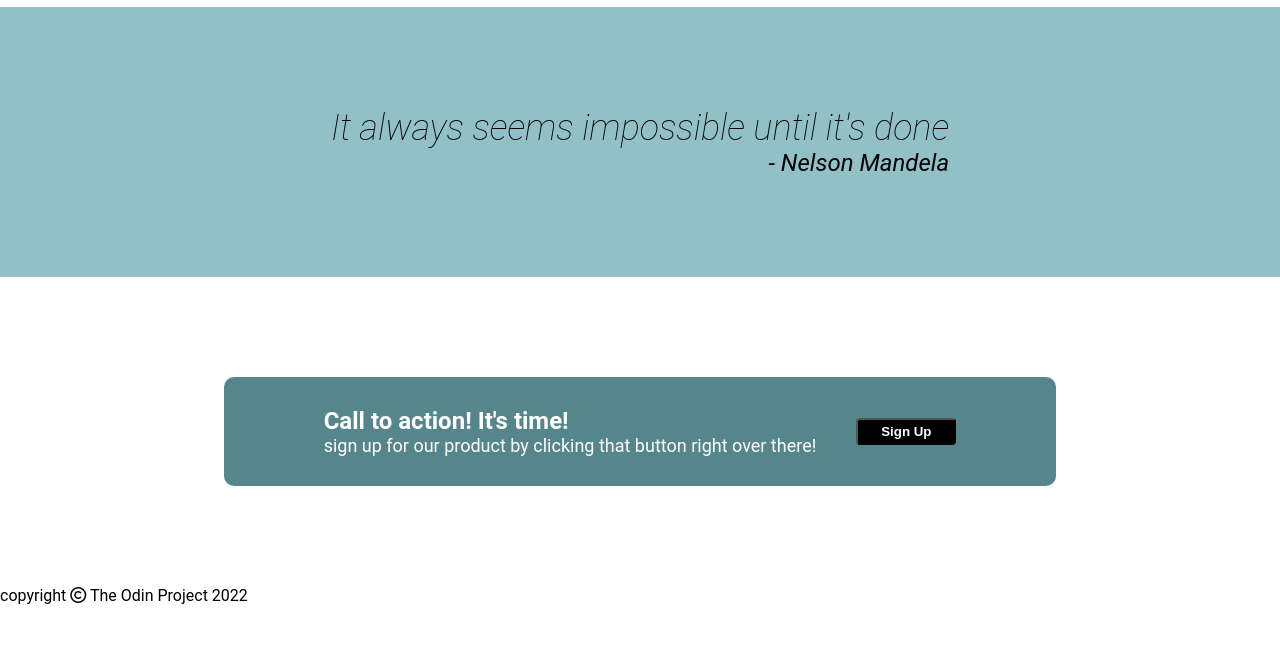
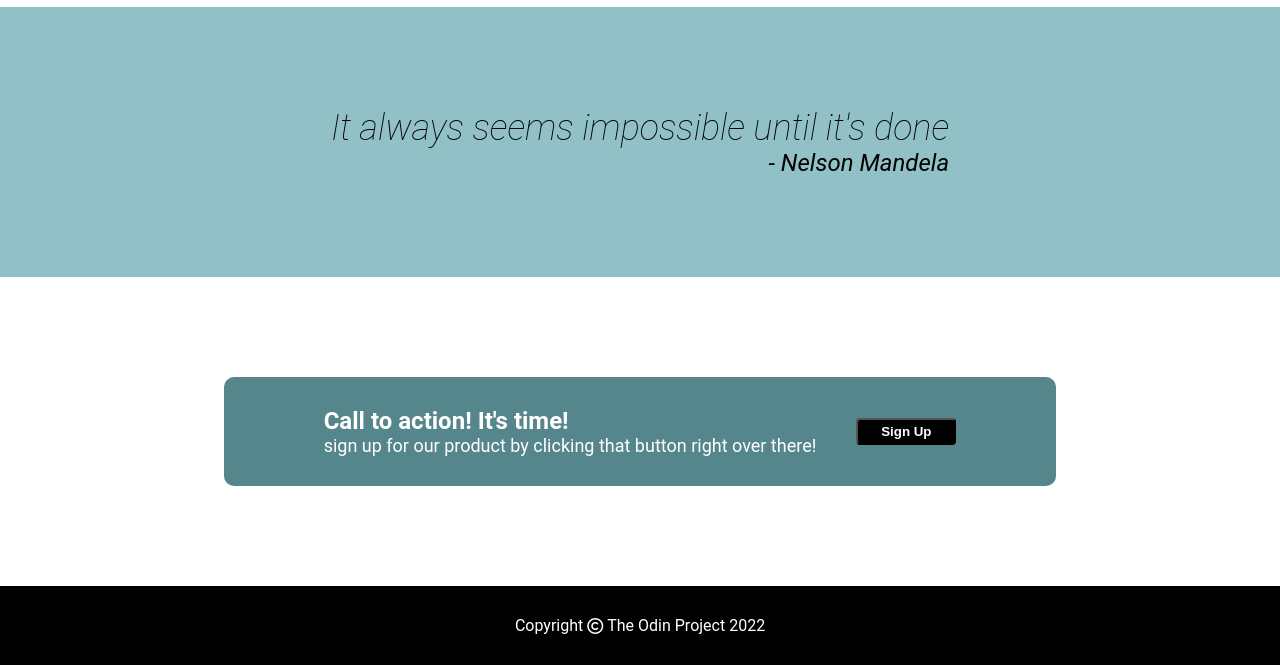
Before and after one commit to ShanelleCodes/landing-page, a plain HTML site: page index.html in a window 1280 px wide. Shown: the part 762-1427 px from the top of the page. Before the commit the page ends 1367 px from the top, so only its background shows below. Drawn offline with Linux system fonts and the light colour scheme.

Commit message:
Style footer

```diff
--- a/index.html
+++ b/index.html
@@ -77,7 +77,7 @@
 
 
 <div class="footer">
-    copyright <i class="fa-regular fa-copyright"></i> The Odin Project 2022
+    Copyright <i class="fa-regular fa-copyright"></i> The Odin Project 2022
 </div>
 </body>
 </html>
--- a/style.css
+++ b/style.css
@@ -212,3 +212,16 @@ h2{
     background-color: rgb(145, 192, 198);
     color: black;
 }
+
+/* FOOTER SECCTION */
+
+.footer{
+    background-color: black;
+    padding: 30px;
+    color: white;
+    display: flex;
+    justify-content: center;
+    align-items: center;
+    gap: 4px;
+
+}
```
